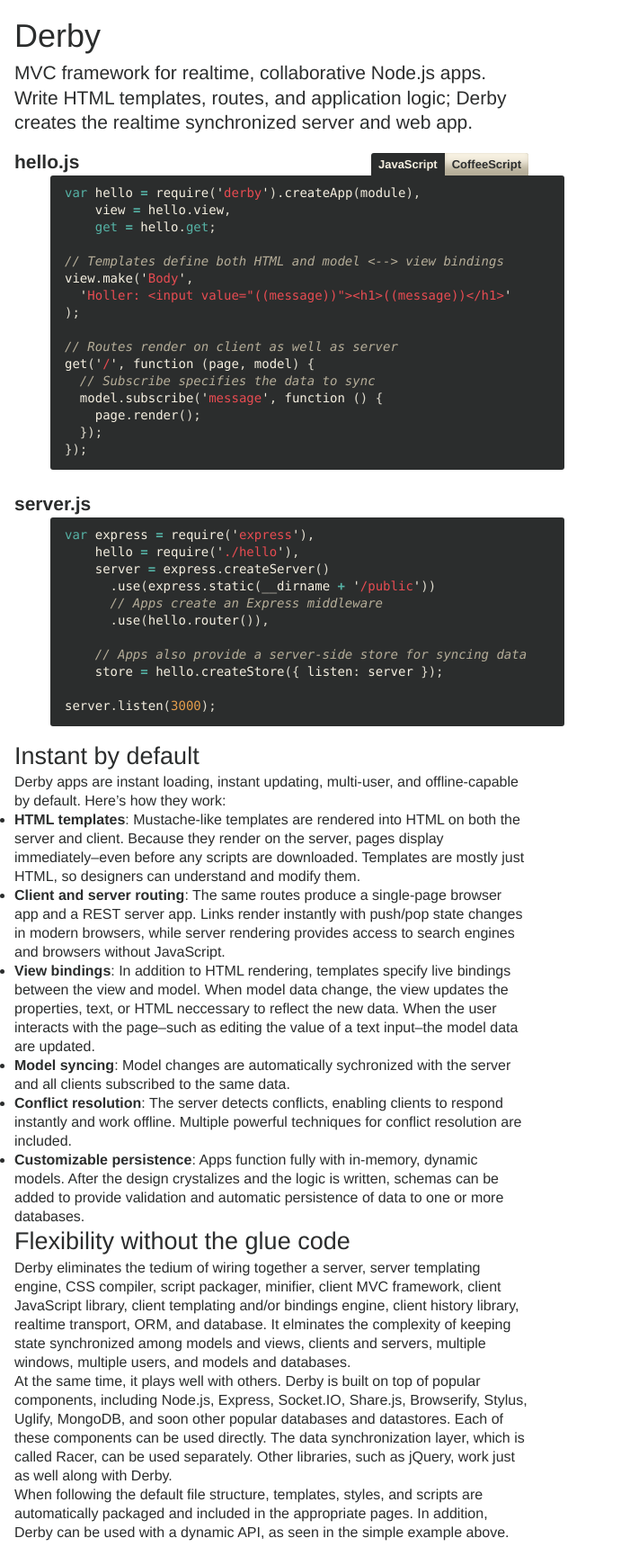
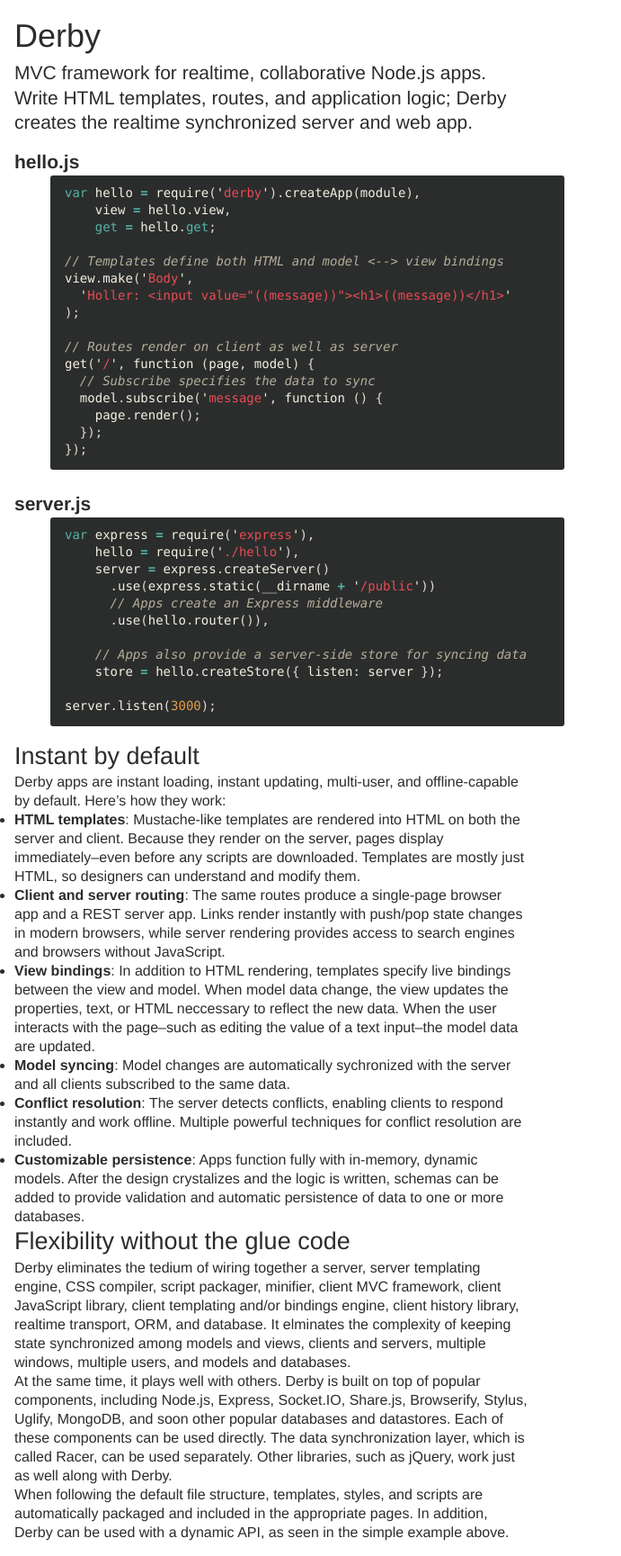
Before and after one commit to derbyjs/derby, a Jekyll site: the page built from index.md, in a window 1280 px wide. Shown: the whole page at 90% size, without its empty margins (0-691 px from the left). Built offline with Jekyll 4.4.1, drawn with Linux system fonts in a browser that asks for light colours.

```diff
--- a/_layouts/default.html
+++ b/_layouts/default.html
@@ -28,29 +28,6 @@ h4{font-size:16px; font-weight: 600}
   border-radius: 3px;
   width: 540px;
 }
-.language{
-  margin-top: 12px;
-  float: right;
-  border-bottom: 2px solid #2b2d2d;
-}
-.jsb,.csb{
-  display: inline-block;
-  font-weight: 600;
-  text-decoration: none;
-  font-size: 13px;
-  background: #f6f0e1;
-  box-shadow: inset 0 0 1px #b6ae99, inset 0 -17px 10px -5px #b6ae99;
-  color: #2b2d2d;
-  padding: 4px 8px;
-}
-.jsb{
-  cursor: default;
-  background: #2B2D2D;
-  box-shadow: none;
-  color: #f6f0e1;
-  border-radius: 3px 0 0 0;
-}
-.csb{border-radius: 0 3px 0 0}
 .coffee{display: none}
 .kd{color: #56b3a6}
 .o{color: #56b3a6; font-weight: bold}
--- a/index.md
+++ b/index.md
@@ -6,7 +6,6 @@ layout: default
 
 <p class="promo">MVC framework for realtime, collaborative Node.js apps. Write HTML templates, routes, and application logic; Derby creates the realtime synchronized server and web app.</p>
 
-<div class="example"><div class="language"><a href="#" onclick="return false" class="jsb">JavaScript</a><a href="#" onclick="return false" class="csb">CoffeeScript</a></div>
 <div class="js">
 <h3>hello.js</h3>
 {% highlight javascript %}
@@ -74,7 +73,6 @@ store = hello.createStore listen: server
 server.listen 3000
 {% endhighlight %}
 </div>
-</div>
 
 ## Instant by default
 
```
